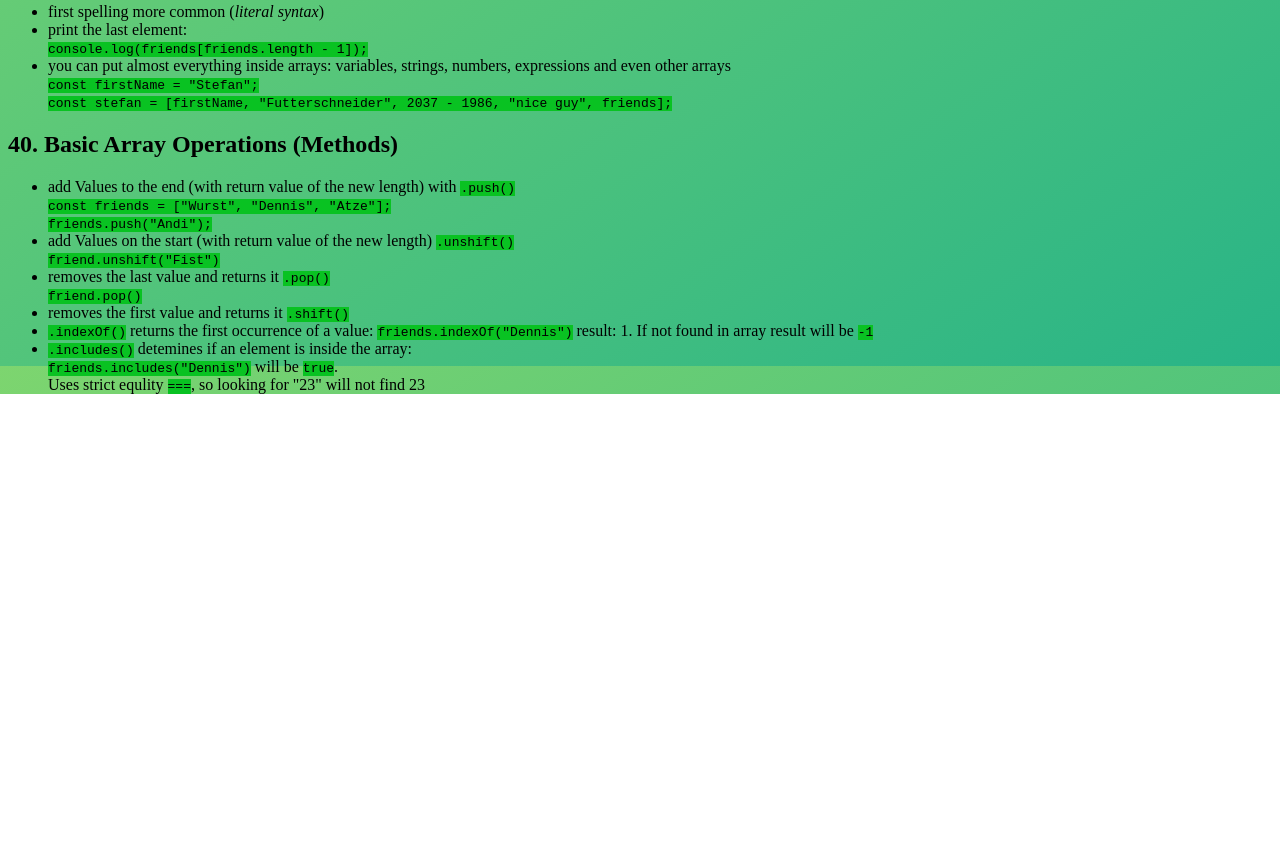
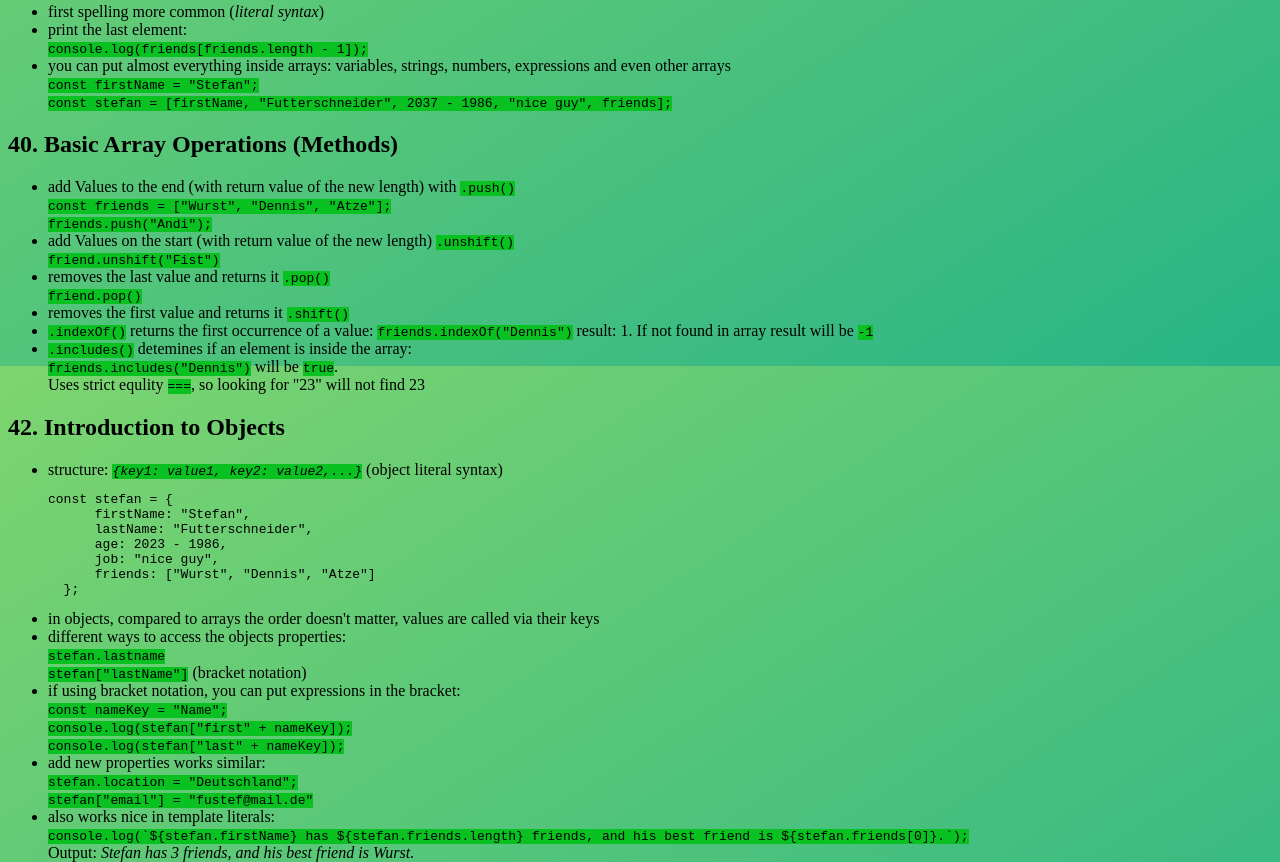
Before and after one commit to FuCanCode/from-zero-to-hero, a plain HTML site: page 02-Fundamentals-Part-2/starter/index.html in a window 1280 px wide. Shown: the part 1292-2154 px from the top of the page. Before the commit the page ends 1686 px from the top, so only its background shows below. Drawn offline with Linux system fonts and the light colour scheme.

Commit message:
"Objects"

```diff
--- a/02-Fundamentals-Part-2/starter/index.html
+++ b/02-Fundamentals-Part-2/starter/index.html
@@ -109,11 +109,46 @@
       Uses strict equlity <code>===</code>, so looking for "23" will not find 23
     </li>
   </ul>
+  <h2>42. Introduction to Objects</h2>
+  <ul>
+    <li>structure: <code><em>{key1: value1, key2: value2,...}</em></code> (object literal syntax) <br>
+      <pre>const stefan = {
+      firstName: "Stefan",
+      lastName: "Futterschneider",
+      age: 2023 - 1986,
+      job: "nice guy",
+      friends: ["Wurst", "Dennis", "Atze"]
+  };</pre>
+    </li>
+    <li>in objects, compared to arrays the order doesn't matter, values are called via their keys</li>
+    <li>different ways to access the objects properties: <br>
+      <code>stefan.lastname <br>
+              stefan["lastName"]</code> (bracket notation)
+    </li>
+    <li>
+      if using bracket notation, you can put expressions in the bracket: <br>
+      <code>
+        const nameKey = "Name"; <br>
+        console.log(stefan["first" + nameKey]); <br>
+        console.log(stefan["last" + nameKey]);
+      </code>
+    </li>
+    <li>add new properties works similar: <br>
+      <code>stefan.location = "Deutschland"; <br>
+            stefan["email"] = "fustef@mail.de"</code>
+    </li>
+    <li>also works nice in template literals: <br>
+      <code>console.log(`${stefan.firstName} has ${stefan.friends.length} friends, and his best friend is ${stefan.friends[0]}.`);</code>
+      <br>Output: <em>Stefan has 3 friends, and his best friend is Wurst.</em>
+    </li>
+
+  </ul>
 
 
   <script src="script.js"></script>
   <!-- <script src="assignments-2.js"></script> -->
   <!-- <script src="challenge-1.js"></script> -->
+  <!-- <script src="challenge-2.js"></script> -->
 </body>
 
 </html>
--- a/02-Fundamentals-Part-2/starter/script.js
+++ b/02-Fundamentals-Part-2/starter/script.js
@@ -105,7 +105,7 @@ const ages = [calcAge(years[0]), calcAge(years[1]), calcAge(years[years.length -
 console.log(ages); */
 
 
-const friends = ["Wurst", "Dennis", "Atze"];
+/* const friends = ["Wurst", "Dennis", "Atze"];
 friends.push("Andi");
 console.log(friends);
 
@@ -116,4 +116,35 @@ console.log(friends.pop(), friends);
 console.log(friends.indexOf("Dennis"));
 console.log(friends);
 
-console.log(friends.includes("Dennis"));
+console.log(friends.includes("Dennis")); */
+
+
+const stefan = {
+    firstName: "Stefan",
+    lastName: "Futterschneider",
+    age: 2023 - 1986,
+    job: "nice guy",
+    friends: ["Wurst", "Dennis", "Atze"]
+};
+
+console.log(stefan);
+
+console.log(stefan.lastName);
+console.log(stefan["lastName"]);
+
+const nameKey = "Name";
+console.log(stefan["first" + nameKey]);
+console.log(stefan["last" + nameKey]);
+
+/* const getCurious = prompt("What do you want to know about me?");
+if (getCurious) {
+    console.log(stefan[getCurious]);
+} else {
+    console.log("Stupid input");
+} */
+
+stefan.location = "Deutschland";
+stefan["email"] = "fustef@mail.de"
+console.log(stefan);
+
+console.log(`${stefan.firstName} has ${stefan.friends.length} friends, and his best friend is ${stefan.friends[0]}.`);
```
Also changed, not shown: 02-Fundamentals-Part-2/starter/challenge-2.js (added, +31 -0 lines).
